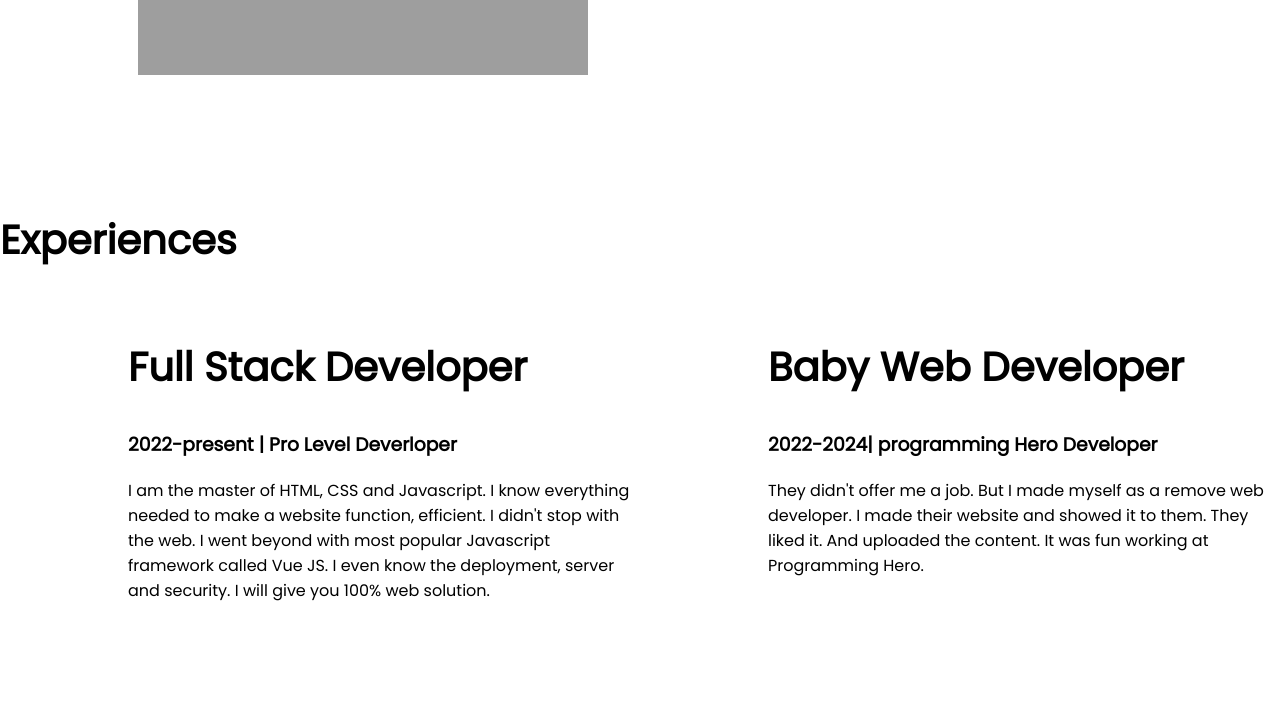
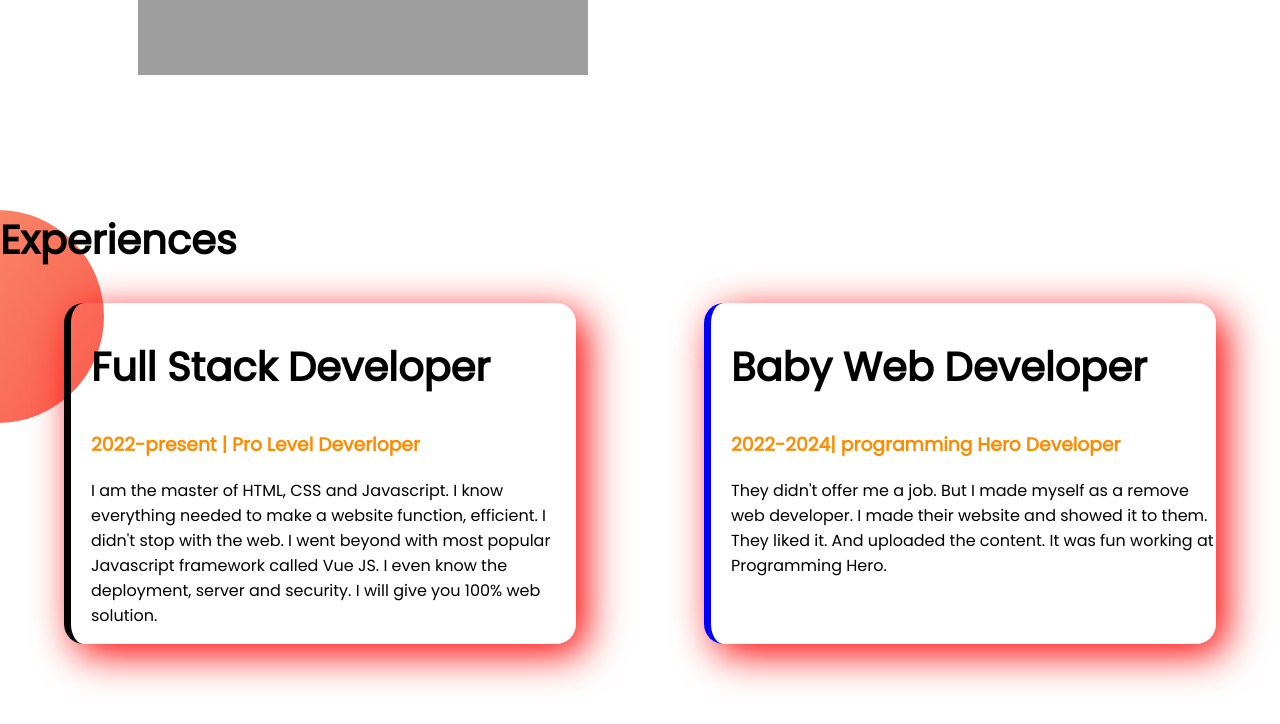
Before and after one commit to ArifulIslamtonim/developer-portfolio, a plain HTML site: page index.html in a window 1280 px wide. Shown: the part 961-1685 px from the top of the page. Drawn offline with Linux system fonts and the light colour scheme; grey boxes are pictures that could not be loaded.

Commit message:
experience

```diff
--- a/index.html
+++ b/index.html
@@ -12,7 +12,7 @@
     <section class="back-site flexible">
  <div class="half-width">
     <h1>WELCOME TO</h1>
-    <h1><span>This is Arif</span> World!</h1>
+    <h1><span class="color">This is Arif</span> World!</h1>
     <h3>I want to be a programmer</h3>
     <p>I am a student. I has given DAKHIL exam this year. I read in class 11. I am a student of science deperment. I try to read five timr salah. I love so much my parents and my brother's. I have no bosom friends but i have some friends. I trying to different some new always . I have two brother's. One my older and one my younger. I am middle son of my parents.</p>
     <a class="link-button" target="_blank"  href="http://https://www.facebook.com/md.tonim.3511">Contrat me. My FB ID link</a>
@@ -35,15 +35,15 @@
     <section class="experience-area">
         <h1>Experiences</h1>
         <div class="flexible">
-            <div class="half-width">
+            <div id="first-" class="item" >
                 <h1>Full Stack Developer</h1>
-                <h3>2022-present | Pro Level Deverloper</h3>
+                <h3 class="color">2022-present | Pro Level Deverloper</h3>
                 <p>I am the master of HTML, CSS and Javascript. I know everything needed to make a website function, efficient. I didn't stop with the web. I went beyond with most popular Javascript framework called Vue JS. I even know the deployment, server and security. I will give you 100% web solution.</p>
 
             </div>
-            <div class="half-width">
+            <div id="second" class="item" >
                 <h1>Baby Web Developer</h1>
-                <h3>2022-2024| programming Hero Developer</h3>
+                <h3 class="color">2022-2024| programming Hero Developer</h3>
                 <p>They didn't offer me a job. But I made myself as a remove web developer. I made their website and showed it to them. They liked it. And uploaded the content. It was fun working at Programming Hero.</p>
             </div>
 
--- a/style.css
+++ b/style.css
@@ -5,7 +5,7 @@ body{
 h1{
     font-size: 40px;
 }
-span{
+.color{
     color: darkorange;
 }
 .flexible{
@@ -37,3 +37,23 @@ span{
     background-position: right;
     background-repeat: no-repeat;
 }
+.experience-area{
+    background-image: url(images/exp-bg.png);
+    background-repeat: no-repeat;
+    background-position-x: left;
+}
+.item{
+    box-shadow: 10px 10px 40px red;
+    margin-left: 5%;
+    margin-right: 5%;
+    padding-left: 20px;
+    width: 40%;
+    border-radius: 20px;
+}
+#first-{
+    border-left: 7px solid;
+
+}
+#second{
+    border-left: 7px solid blue;
+}
```
